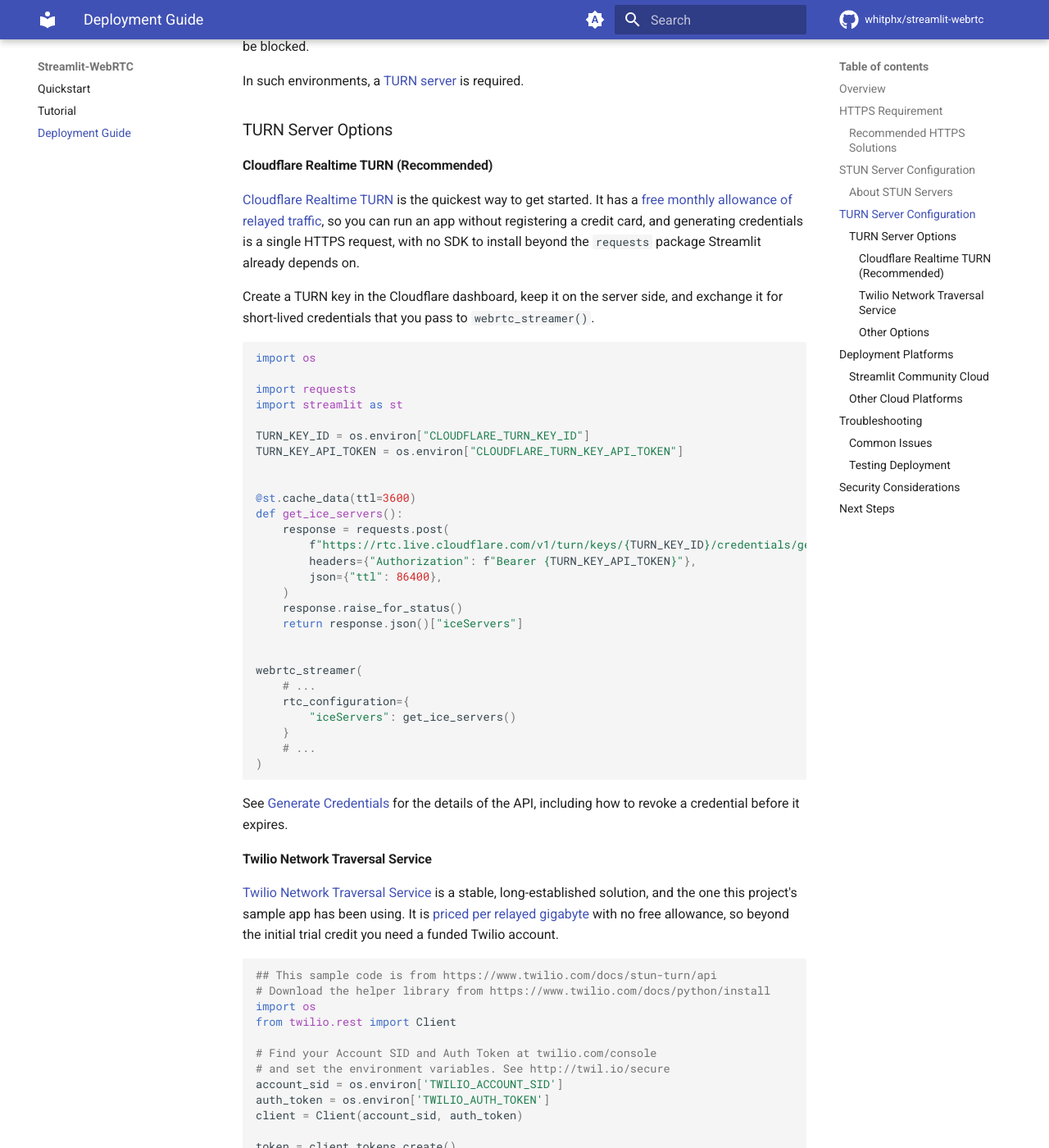
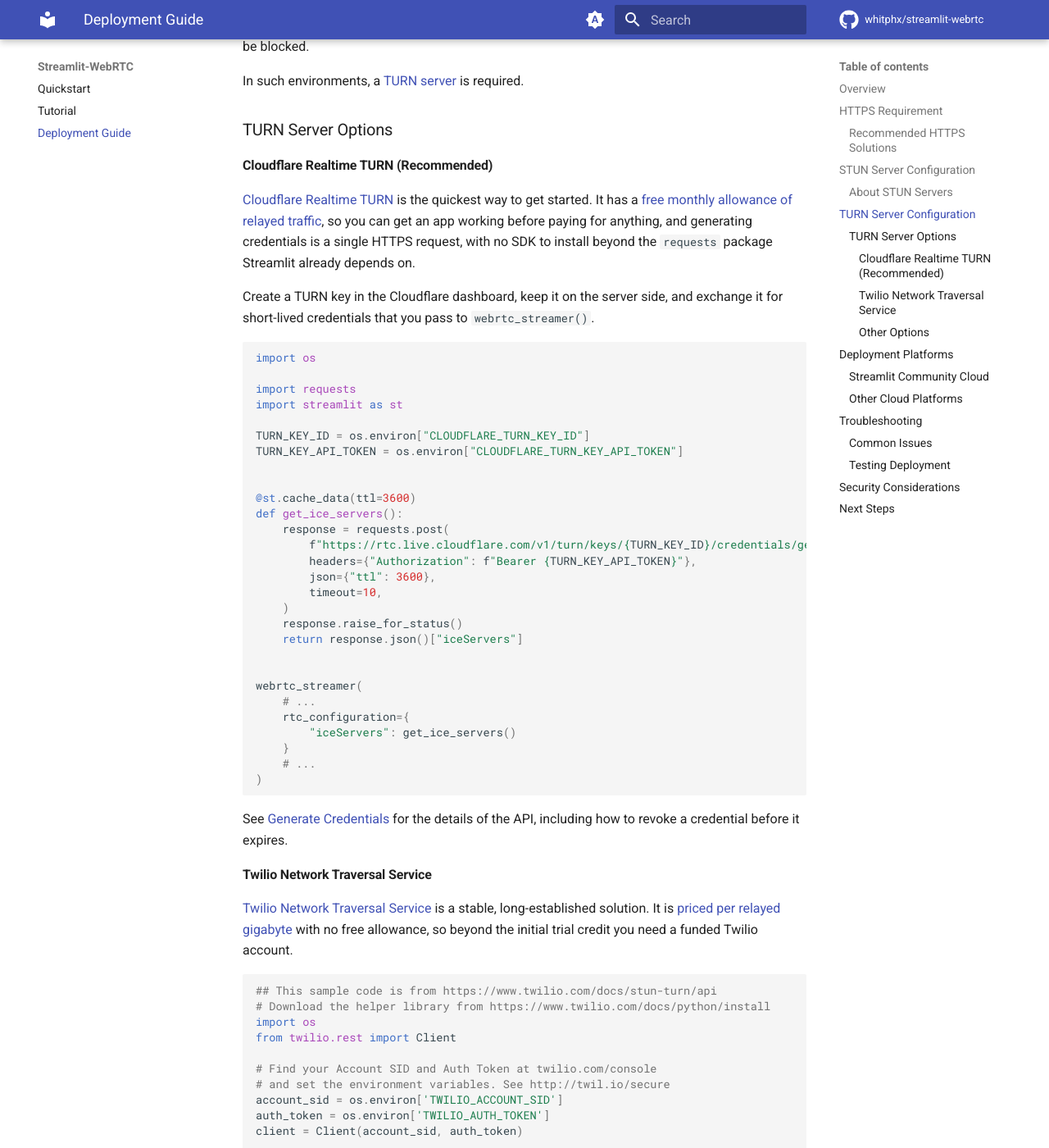
Before and after one commit to whitphx/streamlit-webrtc, an MkDocs documentation site: the page built from docs/deployment.md, in a window 1280 px wide and 1400 px high, scrolled down 2308 px. Shown: the whole window at 82% size. Built offline with MkDocs 1.6.1 and Material for MkDocs 9.7.7, drawn with Linux system fonts in a browser that asks for light colours; comment, search, counter and statistics services are not loaded.

Commit message:
Tighten the Cloudflare TURN sample and the Twilio blurb
Match the requested credential TTL to the `st.cache_data` TTL, in line
with the 1-hour lifetime `credentials.py` already picks for Twilio, and
give the request a timeout so a hung connection cannot stall the
Streamlit script thread.

Drop the claim that the free tier needs no credit card, which the
Cloudflare FAQ does not state, and the note about the sample app using
Twilio, which the following paragraph already covers with links.

Co-Authored-By: Claude Opus 5 <noreply@anthropic.com>
Claude-Session: https://claude.ai/code/session_01RbPBWge1PHpVKJHbz7h4tx

````diff
--- a/docs/deployment.md
+++ b/docs/deployment.md
@@ -72,7 +72,7 @@ In such environments, a [TURN server](https://webrtc.org/getting-started/turn-se
 
 #### Cloudflare Realtime TURN (Recommended)
 
-[Cloudflare Realtime TURN](https://developers.cloudflare.com/realtime/turn/) is the quickest way to get started. It has a [free monthly allowance of relayed traffic](https://developers.cloudflare.com/realtime/turn/faq/), so you can run an app without registering a credit card, and generating credentials is a single HTTPS request, with no SDK to install beyond the `requests` package Streamlit already depends on.
+[Cloudflare Realtime TURN](https://developers.cloudflare.com/realtime/turn/) is the quickest way to get started. It has a [free monthly allowance of relayed traffic](https://developers.cloudflare.com/realtime/turn/faq/), so you can get an app working before paying for anything, and generating credentials is a single HTTPS request, with no SDK to install beyond the `requests` package Streamlit already depends on.
 
 Create a TURN key in the Cloudflare dashboard, keep it on the server side, and exchange it for short-lived credentials that you pass to `webrtc_streamer()`.
 
@@ -91,7 +91,8 @@ def get_ice_servers():
     response = requests.post(
         f"https://rtc.live.cloudflare.com/v1/turn/keys/{TURN_KEY_ID}/credentials/generate-ice-servers",
         headers={"Authorization": f"Bearer {TURN_KEY_API_TOKEN}"},
-        json={"ttl": 86400},
+        json={"ttl": 3600},
+        timeout=10,
     )
     response.raise_for_status()
     return response.json()["iceServers"]
@@ -110,7 +111,7 @@ See [Generate Credentials](https://developers.cloudflare.com/realtime/turn/gener
 
 #### Twilio Network Traversal Service
 
-[Twilio Network Traversal Service](https://www.twilio.com/docs/stun-turn) is a stable, long-established solution, and the one this project's sample app has been using. It is [priced per relayed gigabyte](https://www.twilio.com/en-us/stun-turn/pricing) with no free allowance, so beyond the initial trial credit you need a funded Twilio account.
+[Twilio Network Traversal Service](https://www.twilio.com/docs/stun-turn) is a stable, long-established solution. It is [priced per relayed gigabyte](https://www.twilio.com/en-us/stun-turn/pricing) with no free allowance, so beyond the initial trial credit you need a funded Twilio account.
 
 ```python
 ## This sample code is from https://www.twilio.com/docs/stun-turn/api
````
Also changed, not shown: README.md (+4 -3 lines).
